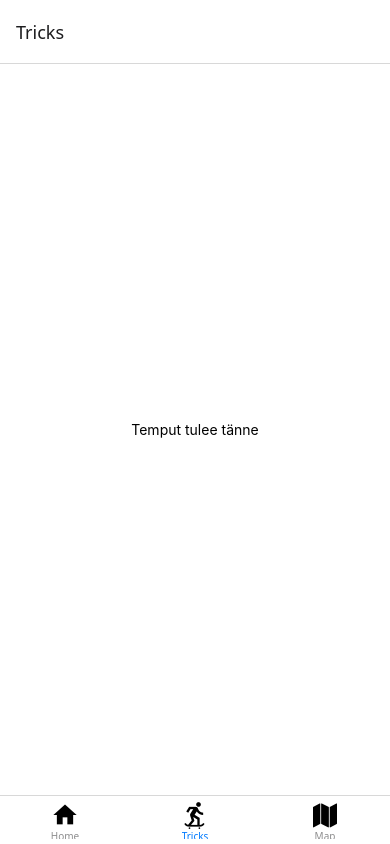
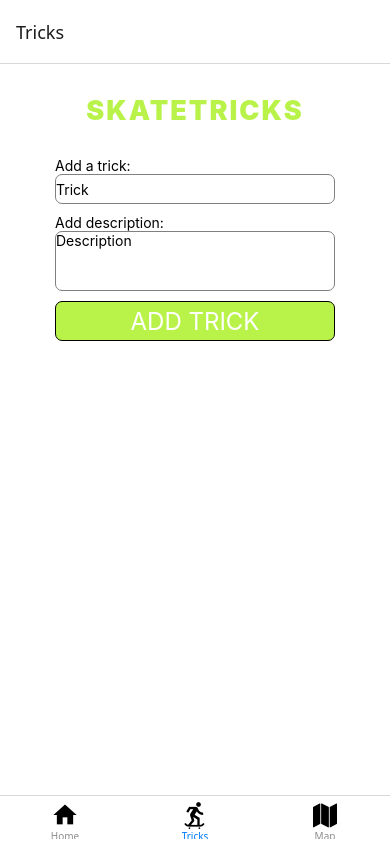
Before and after one commit to teemarom/skate.app, a React Native app: screen /Tricks in a window 390 px wide. Built offline with nearby package versions, Linux system fonts and the light colour scheme.

Commit message:
Added TextInputs for adding tricks

```diff
--- a/app/Tricks.tsx
+++ b/app/Tricks.tsx
@@ -1,10 +1,55 @@
-import { StyleSheet, Text, View } from "react-native";
+import { useState } from "react";
+import { Keyboard, KeyboardAvoidingView, Pressable, StyleSheet, Text, TextInput, TouchableWithoutFeedback, View } from "react-native";
+
+type Trick = {
+    id: string,
+    trickName: string,
+    description: string
+}
 
 export function Tricks() {
+
+    const [trickName, setTrickName] = useState(""); // tempun nimi
+    const [description, setDescription] = useState(""); // tempun kuvaus
+    const [tricks, setTricks] = useState<Trick[]>([]); // lista tempuille
+
+    function addTrick() {
+        //TODO: lisää funktio
+    }
+
     return (
+        <TouchableWithoutFeedback onPress={Keyboard.dismiss}>
             <View style={styles.container}>
-            <Text>Temput tulee tänne</Text>
+
+                <View style={styles.header}>
+                    <Text style={styles.logo}>SKATETRICKS</Text>
                 </View>
+
+                <View> {/*User input to add trick*/}
+                    <Text>Add a trick:</Text>
+                    <TextInput style={styles.inputTrick}
+                        placeholder="Trick"
+                        value={trickName}
+                        onChangeText={setTrickName}
+                    />
+
+                    <Text>Add description:</Text>
+                    <TextInput style={styles.inputDescription}
+                        placeholder="Description"
+                        value={description}
+                        onChangeText={setDescription}
+                        multiline
+                    />
+                    <Pressable style={styles.addButton}>
+                        <Text style={styles.addButtonText}>ADD TRICK</Text>
+                    </Pressable>
+                </View>
+
+                {/* TODO: Lisää flatlist tähän*/}
+
+            </View>
+
+        </TouchableWithoutFeedback>
     )
 }
 
@@ -14,6 +59,45 @@ const styles = StyleSheet.create({
         flex: 1,
         backgroundColor: '#fff',
         alignItems: 'center',
-    justifyContent: 'center',
+        justifyContent: 'flex-start',
     },
+    header: {
+        margin: 30,
+    },
+    logo: {
+        color: "#B9F34A",
+        fontSize: 27,
+        fontWeight: "900",
+        letterSpacing: 2,
+    },
+    inputTrick: {
+        borderWidth: 1,
+        borderRadius: 7,
+        borderColor: "gray",
+        width: 280,
+        height: 30,
+        marginBottom:10,
+    },
+    inputDescription: {
+        borderWidth: 1,
+        borderRadius: 7,
+        borderColor: "gray",
+        width: 280,
+        height: 60,
+        marginBottom:10,
+    },
+    addButton: {
+        alignItems: "center",
+        justifyContent: "center",
+        backgroundColor: "#B9F34A",
+        borderWidth: 1,
+        borderRadius: 7,
+        height: 40,
+        width: 280,
+    },
+    addButtonText: {
+        color: "white",
+        fontSize: 24,
+        textAlign: "center"
+    }
 });
```
Lines whose indentation alone changed are shown as unchanged.
